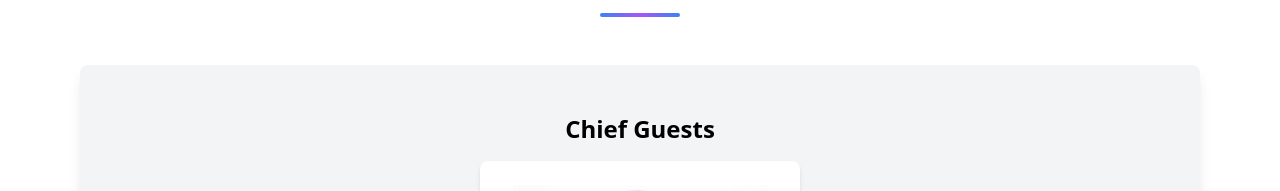
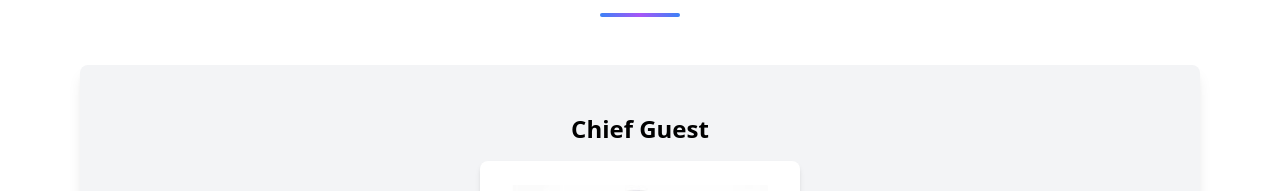
Before and after one commit to Y3ASIN/datascience-summit, a Next.js app: page / in a window 1280 px wide. Shown: the part 2329-2520 px from the top of the page. Built offline with nearby package versions, Linux system fonts and the light colour scheme.

Commit message:
Update: Chief Gusets to guest.

```diff
--- a/components/GuestList.tsx
+++ b/components/GuestList.tsx
@@ -10,7 +10,7 @@ const GuestList: React.FC = () => {
 
   return (
     <div className="container mx-auto flex flex-col items-center justify-center p-4">
-      <h2 className="mb-4 text-2xl font-bold">Chief Guests</h2>
+      <h2 className="mb-4 text-2xl font-bold">Chief Guest</h2>
       <div className="flex flex-wrap gap-4">
         {chiefGuests.map((guest) => (
           <GuestCard key={guest.name} guest={guest} />
```
